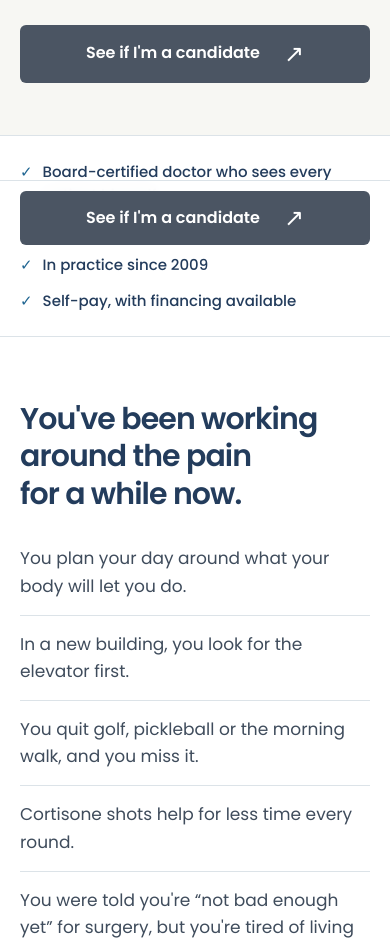
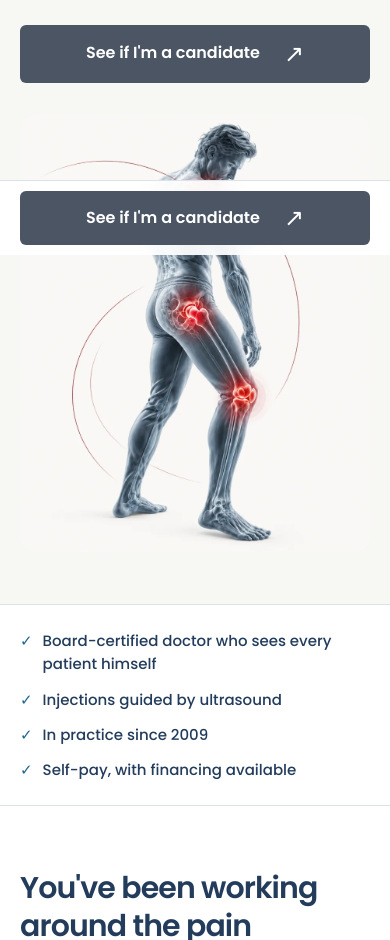
Before and after one commit to vijayindalkar/ascend-ortho-regen-review, a plain HTML site: page pages/index.html in a window 390 px wide. Shown: the part 589-1529 px from the top of the page. Drawn offline with Linux system fonts and the light colour scheme.

Commit message:
Add anatomy image to the hero

```diff
--- a/pages/app.js
+++ b/pages/app.js
@@ -39,4 +39,7 @@ if (Object.hasOwn(variants, segment)) {
   document.querySelector('#problem-list').replaceChildren(...listItems(variant.bullets));
   document.querySelector('#outcomes').replaceChildren(...listItems(variant.outcomes));
   document.querySelector('#final-title').textContent = variant.final;
+  const heroImage = document.querySelector('#hero-image');
+  heroImage.src = `assets/anatomy-${segment}.webp`;
+  heroImage.alt = `Illustration of ${segment === 'back' ? 'lower back' : segment} anatomy with the painful area highlighted`;
 }
--- a/pages/index.html
+++ b/pages/index.html
@@ -25,12 +25,15 @@
 </header>
 <main id="main">
   <section class="hero" aria-labelledby="hero-title">
-    <div class="container">
-      <p class="eyebrow">Regenerative joint treatment · Denville, NJ</p>
-      <h1 id="hero-title">Relief from joint and back pain, <span>without surgery.</span></h1>
-      <p class="hero-lead">For adults who've tried physical therapy, pain pills and cortisone shots, and still hurt. Watch Dr. Mian explain how treatment works, then see if you're likely a candidate.</p>
-      <p class="offer-line">Your first visit includes a shockwave or laser treatment before you leave.</p>
-      <button class="button" data-open-form>See if I'm a candidate <span aria-hidden="true">↗</span></button>
+    <div class="container hero-grid">
+      <div class="hero-copy">
+        <p class="eyebrow">Regenerative joint treatment · Denville, NJ</p>
+        <h1 id="hero-title">Relief from joint and back pain, <span>without surgery.</span></h1>
+        <p class="hero-lead">For adults who've tried physical therapy, pain pills and cortisone shots, and still hurt. Watch Dr. Mian explain how treatment works, then see if you're likely a candidate.</p>
+        <p class="offer-line">Your first visit includes a shockwave or laser treatment before you leave.</p>
+        <button class="button" data-open-form>See if I'm a candidate <span aria-hidden="true">↗</span></button>
+      </div>
+      <figure class="hero-visual"><img id="hero-image" src="assets/anatomy-joints.webp" width="900" height="1125" fetchpriority="high" alt="Illustration of the body with the shoulder, hip and knee joints highlighted"></figure>
     </div>
   </section>
 
--- a/pages/styles.css
+++ b/pages/styles.css
@@ -38,7 +38,10 @@ h3{font-size:21px;line-height:1.45;letter-spacing:-.01em}
 .brand-name small{display:block;font-size:10px;letter-spacing:.23em;margin-top:6px}
 
 /* 2. Hero */
-.hero{background:var(--cream);padding:76px 0 84px}
+.hero{background:var(--cream);padding:64px 0 72px}
+.hero-grid{display:grid;grid-template-columns:7fr 5fr;gap:64px;align-items:center}
+.hero-visual{aspect-ratio:4/5;border-radius:14px;overflow:hidden;background:#f1f0ec}
+.hero-visual img{width:100%;height:100%;object-fit:cover}
 .hero .eyebrow{display:flex;align-items:center;gap:10px}
 .hero .eyebrow::before{content:"";width:22px;height:2px;background:var(--blue);flex:none}
 .hero-lead{font-size:19px;line-height:1.75;max-width:640px;margin-top:24px}
@@ -156,7 +159,7 @@ dialog::backdrop{background:#102235a8;backdrop-filter:blur(4px)}
 
 @media(max-width:1000px){
   .container{width:calc(100% - 48px)}
-  .split,.split-7-5,.visit-grid,.doctor-grid,.faq-grid,.footer-grid{gap:48px}
+  .split,.split-7-5,.visit-grid,.doctor-grid,.faq-grid,.footer-grid,.hero-grid{gap:48px}
   .trust-grid{grid-template-columns:1fr 1fr;gap:16px 32px}
   .credentials{grid-template-columns:1fr;gap:12px}
   .review-grid{grid-template-columns:1fr 1fr}
@@ -165,7 +168,8 @@ dialog::backdrop{background:#102235a8;backdrop-filter:blur(4px)}
   .container{width:calc(100% - 40px)}
   .section{padding:64px 0}
   .hero{padding:44px 0 52px}
-  .split,.split-7-5,.visit-grid,.doctor-grid,.faq-grid,.footer-grid{grid-template-columns:1fr;gap:32px}
+  .split,.split-7-5,.visit-grid,.doctor-grid,.faq-grid,.footer-grid,.hero-grid{grid-template-columns:1fr;gap:32px}
+  .hero-visual{max-width:440px;width:100%}
   .fit-grid{grid-template-columns:1fr}
   .doctor-photo{max-width:420px}
   .review-grid{display:flex;overflow-x:auto;scroll-snap-type:x mandatory;gap:16px;margin-inline:-20px;padding:0 20px 8px;scroll-padding-inline:20px}
```
Also changed, not shown: pages/assets/anatomy-back.webp (added), pages/assets/anatomy-hip.webp (added), pages/assets/anatomy-joints.webp (added), pages/assets/anatomy-knee.webp (added), pages/assets/anatomy-shoulder.webp (added).
